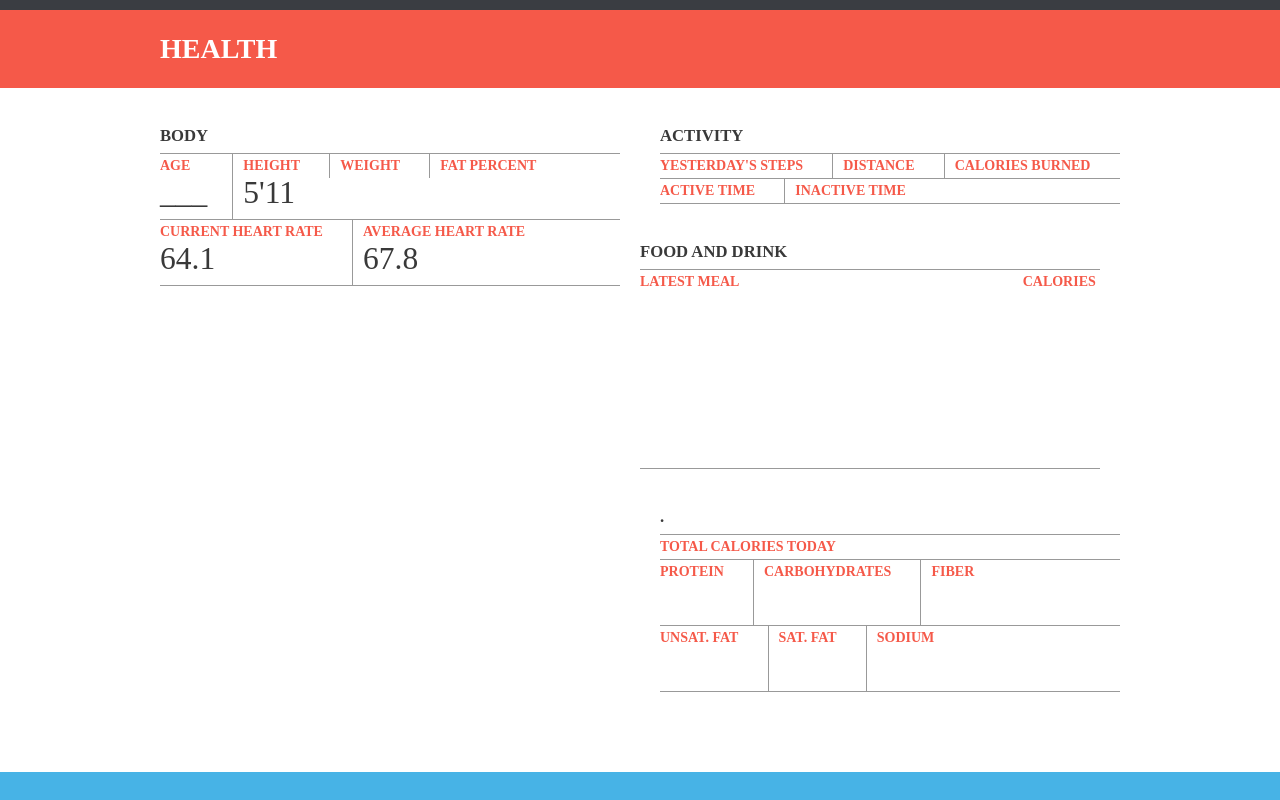
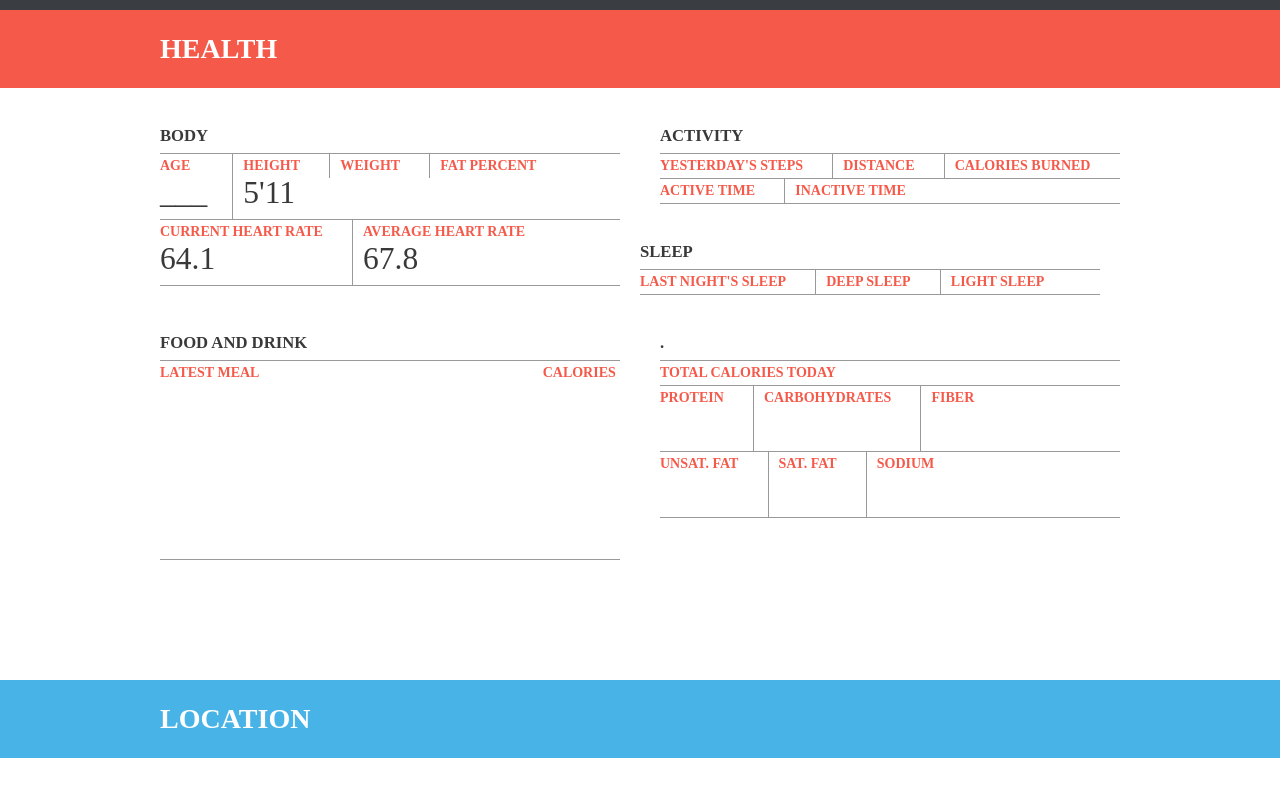
Before and after one commit to lkpttn/amass, a plain HTML site: page index.html in a window 1280 px wide. Shown: the part 390-1190 px from the top of the page. Drawn offline with nearby package versions, Linux system fonts and the light colour scheme; no server answers.

Commit message:
Reactivated sleep section

```diff
--- a/index.html
+++ b/index.html
@@ -52,15 +52,16 @@
                 </div>
             </div>
 
-            <!-- <div class="sleep eight columns alpha">
+            <div class="sleep eight columns alpha block">
                 <h3>Sleep</h3>
                 <div class="row">
                     <div class="cell"><h4>Last Night's Sleep</h4><span class="yesterdaySleep"></span></div>
                     <div class="cell"><h4>Deep Sleep</h4><span class="deepSleep"></span></div>
                     <div class="cell"><h4>Light Sleep</h4><span class="lightSleep"></span></div>
                 </div>
-            </div> -->
+            </div>
 
+        <div class="full columns alpha omega block">
             <div class="food eight columns alpha block">
                 <h3>Food and Drink</h3>
                 <div class="row box">
@@ -106,6 +107,7 @@
                 </div>
 
             </div>
+        </div>
         </section>
     </div>
 
--- a/public/css/skeleton.css
+++ b/public/css/skeleton.css
@@ -48,6 +48,7 @@
     .container .fourteen.columns                { width: 820px; }
     .container .fifteen.columns                 { width: 880px; }
     .container .sixteen.columns                 { width: 940px; }
+    .container .full.columns                    { width: 960px; }
 
     .container .one-third.column                { width: 300px; }
     .container .two-thirds.column               { width: 620px; }
```
